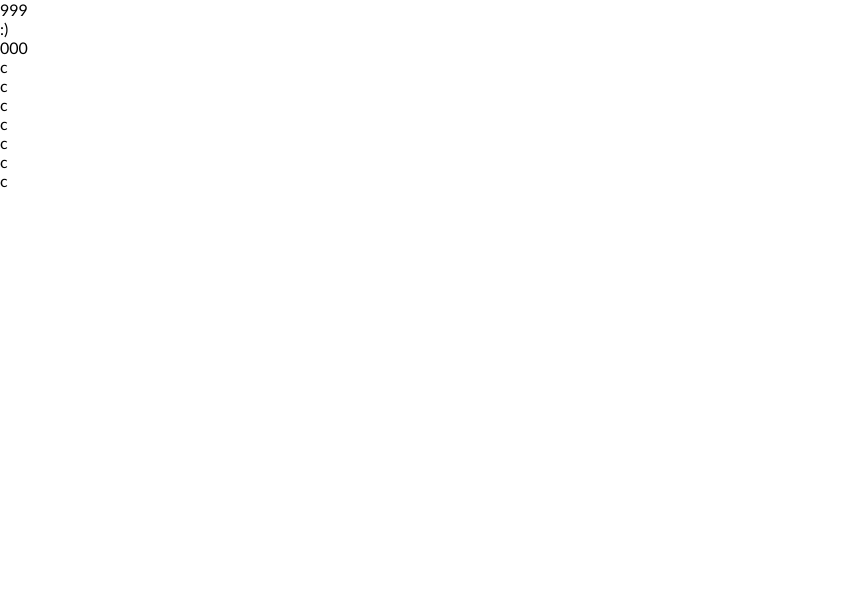
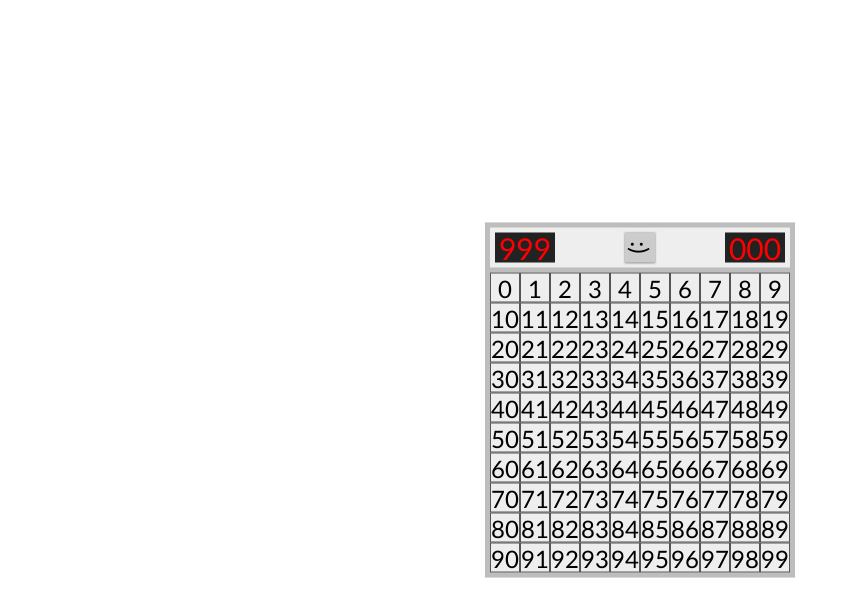
Before and after one commit to Every1CanWriteACode/Minesweeper, a plain HTML site: page index.html in a window 1280 px wide. Shown: the whole page, without its empty margins (0-858 px from the left). Drawn offline with Linux system fonts and the light colour scheme.

Commit message:
First example of Minesweeper board

```diff
--- a/css/minesweeper.css
+++ b/css/minesweeper.css
@@ -6,3 +6,69 @@ body * {
     box-sizing: border-box;
     font-family: 'Gill Sans', 'Gill Sans MT', Calibri, 'Trebuchet MS', sans-serif;
 }
+
+.minesweeper {
+    display: inline-block;
+    min-width: 180px;
+    width: 310px;
+    border: 5px solid #BDBDBD;
+    background-color: #eee;
+    position: absolute;
+    top: 50%;
+    left: 50%;
+    transform: translate(-50%, -50%);
+}
+    .minesweeper > .header {
+        display: inline-block;
+        float: left;
+        width: 100%;
+        padding: 5px;
+        border-bottom: 5px solid #BDBDBD;
+    }
+        .minesweeper > .header > .counter {
+            display: inline-block;
+            float: left;
+            width: 60px;
+            padding: 0 2px;
+            background-color: #222;
+            color: #f00;
+            font-size: 30px;
+            line-height: 30px;
+            text-align: center;
+        }
+        .minesweeper > .header > .smile {
+            display: inline-block;
+            float: left;
+            width: 30px;
+            height: 30px;
+            margin: 0 calc(50% - 75px);
+            line-height: 30px;
+            font-size: 24px;
+            text-align: center;
+            transform: rotate(90deg);
+            background-color: #ccc;
+            box-shadow: 0 0 2px #777;
+        }
+        .minesweeper > .header > .counter.timer {
+            float: right;
+        }
+
+    .minesweeper > .field {
+        display: inline-block;
+        float: left;
+        width: 100%;
+    }
+        .minesweeper > .field > .cell {
+            display: inline-block;
+            float: left;
+            width: 30px;
+            height: 30px;
+            border: 1px solid #555;
+            text-align: center;
+            font-size: 24px;
+            line-height: 30px;
+        }
+            .minesweeper > .field > .cell:hover {
+                background-color: #bbb;
+                cursor: pointer;
+            }
--- a/js/Minesweeper.js
+++ b/js/Minesweeper.js
@@ -6,6 +6,8 @@ class Minesweeper {
         this.height = height;
         this.bombsPercentage = bombsPercentage;
         this.bombsCount = 1; //pradziai min 1
+
+
 
         this.init();
     }
@@ -51,26 +53,49 @@ class Minesweeper {
     }
 // VALIDATE-------------END-------------------------------
     render(){
+        let cellHTML = '';
+        for(let i = 0; i<this.width * this.height; i++){
+            cellHTML += `<div class="cell">${i}</div>`
+        }
+
         let HTML = `<div class="header">
-                            <div class="bombs">999</div>
+                            <div class="counter bombs">999</div>
                             <div class="smile">:)</div>
-                            <div class="timer">000</div>
+                            <div class="counter timer">000</div>
                         </div>
                         <div class="field">
-                            <div class="cell">c</div>
-                            <div class="cell">c</div>
-                            <div class="cell">c</div>
-                            <div class="cell">c</div>
-                            <div class="cell">c</div>
-                            <div class="cell">c</div>
-                            <div class="cell">c</div>
+                            ${cellHTML}
                         </div>`;
         this.DOM.classList.add('minesweeper') //pridedame viska gaubianti minesweeper diva
         this.DOM.innerHTML = HTML;
+
+        const cells = this.DOM.querySelectorAll('.cell');
+
+        console.log(this.target, this.bombsPercentage);
+
+        for(let i = 0; i<cells.length; i++){
+            cells[i].addEventListener('click', (event) => this.cellClick(event) );
+        }
+
     }
+
+    cellClick( event ){
+        console.log( event.target.innerText, this.target, this.bombsPercentage );
+    }
+
 }
 
 
 const game = new Minesweeper('#game', 10, 10, 15);
 
 console.log(game);
+
+// //bevarde funkcija
+// function(){
+//     console.log('asasas')
+// }
+
+// //arrow funkcija
+// () => {
+//     console.log('asasas')
+// }
```
Also changed, not shown: 1 other file.
